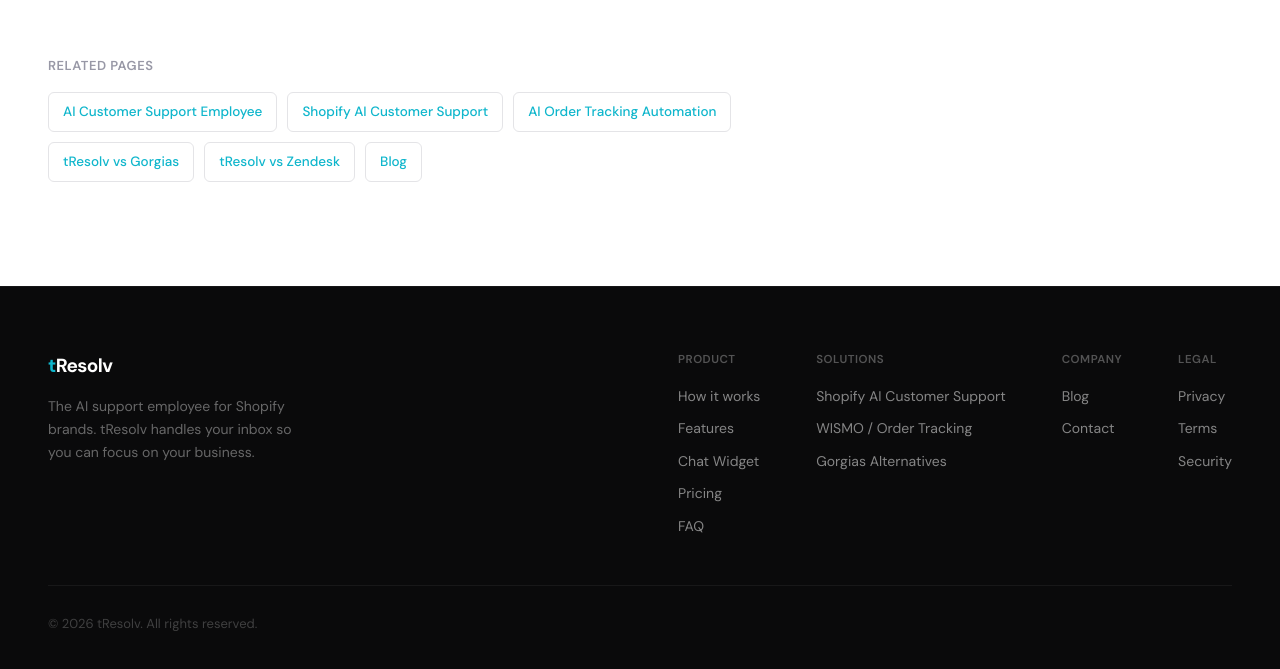
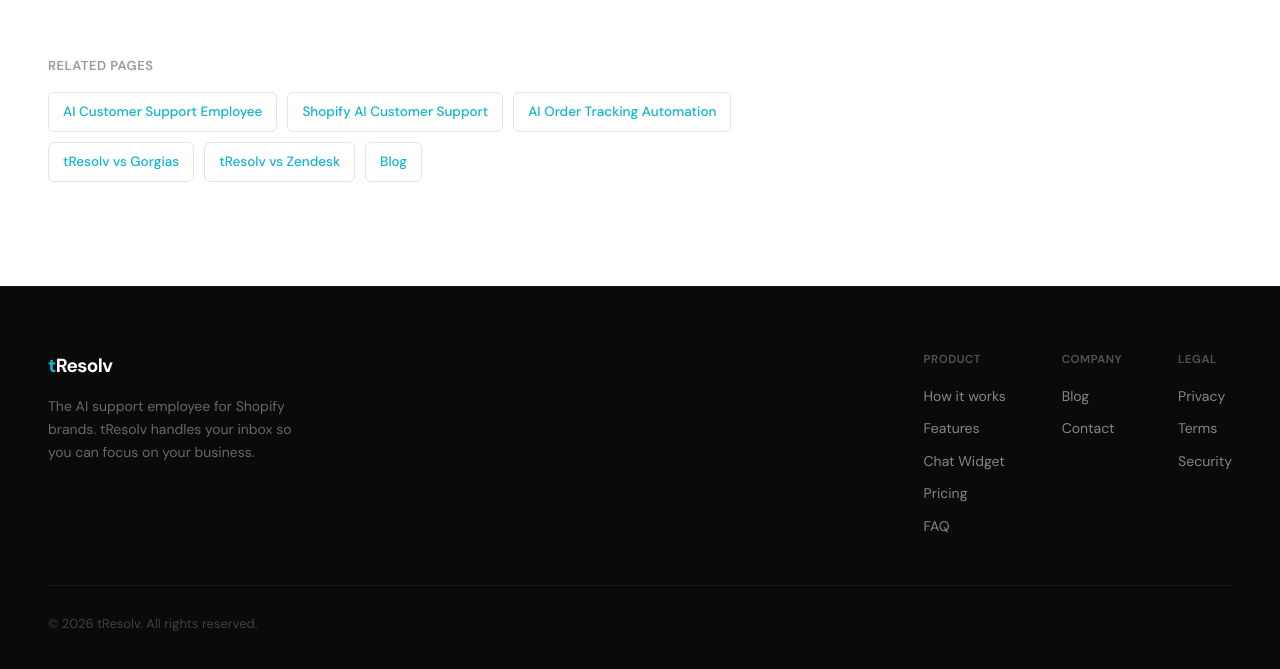
Before and after one commit to syedahafsa832/tResolv, a Next.js app in the folder resolv-site/: page / in a window 1280 px wide. Shown: the part 8191-8860 px from the top of the page. Built offline with nearby package versions, Linux system fonts and the light colour scheme; no server answers.

Commit message:
Revert "Add Solutions footer column linking to top commercial SEO pages"
This reverts commit febd2e60f0f70c1a8182154fc2d54876dda21917.

```diff
--- a/resolv-site/components/Footer.jsx
+++ b/resolv-site/components/Footer.jsx
@@ -4,11 +4,6 @@
   { href: '/#chat-widget', label: 'Chat Widget' },
   { href: '/#pricing', label: 'Pricing' },
   { href: '/#faq', label: 'FAQ' },
-];
-const solutionLinks = [
-  { href: '/shopify-ai-customer-support', label: 'Shopify AI Customer Support' },
-  { href: '/ai-order-tracking-automation', label: 'WISMO / Order Tracking' },
-  { href: '/gorgias-alternatives', label: 'Gorgias Alternatives' },
 ];
 const companyLinks = [
   { href: '/blog', label: 'Blog' },
@@ -36,7 +31,6 @@
           <div className="footer-cols">
             {[
               { heading: 'Product', links: productLinks },
-              { heading: 'Solutions', links: solutionLinks },
               { heading: 'Company', links: companyLinks },
               { heading: 'Legal',   links: legalLinks },
             ].map(({ heading, links }) => (
```
